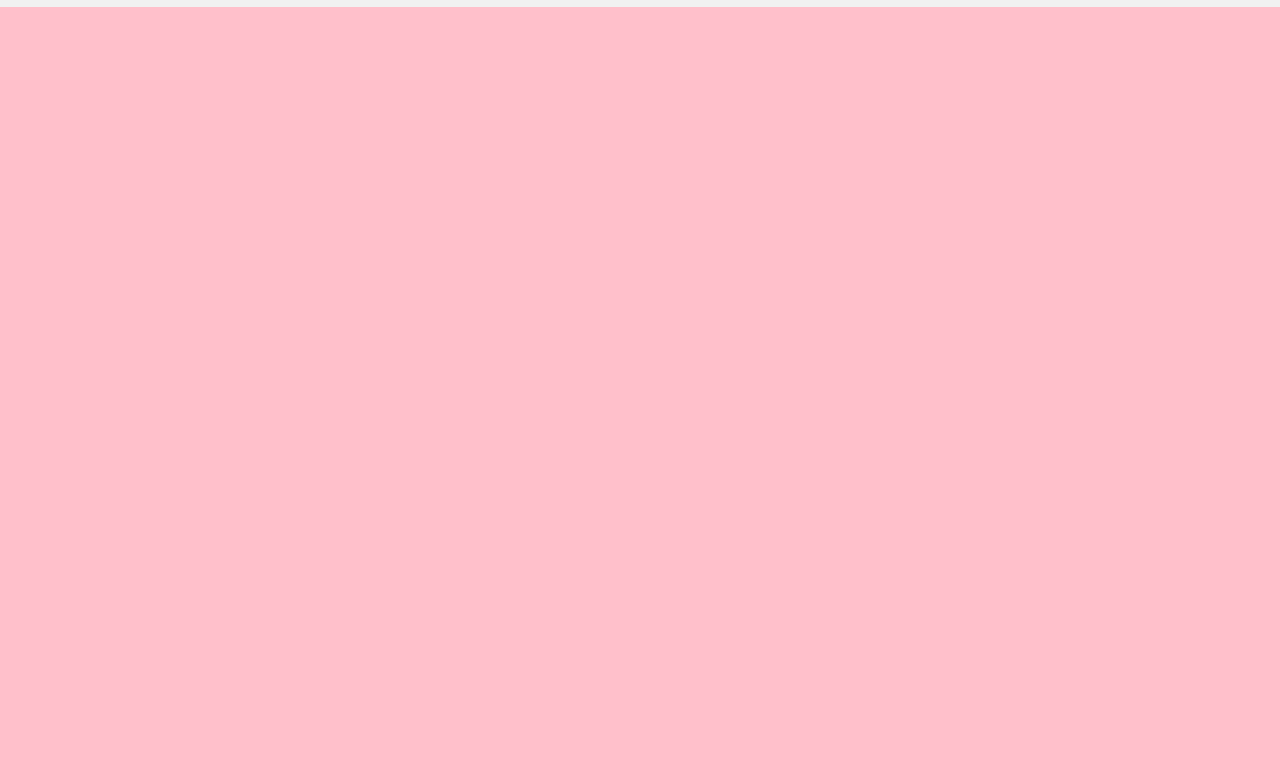
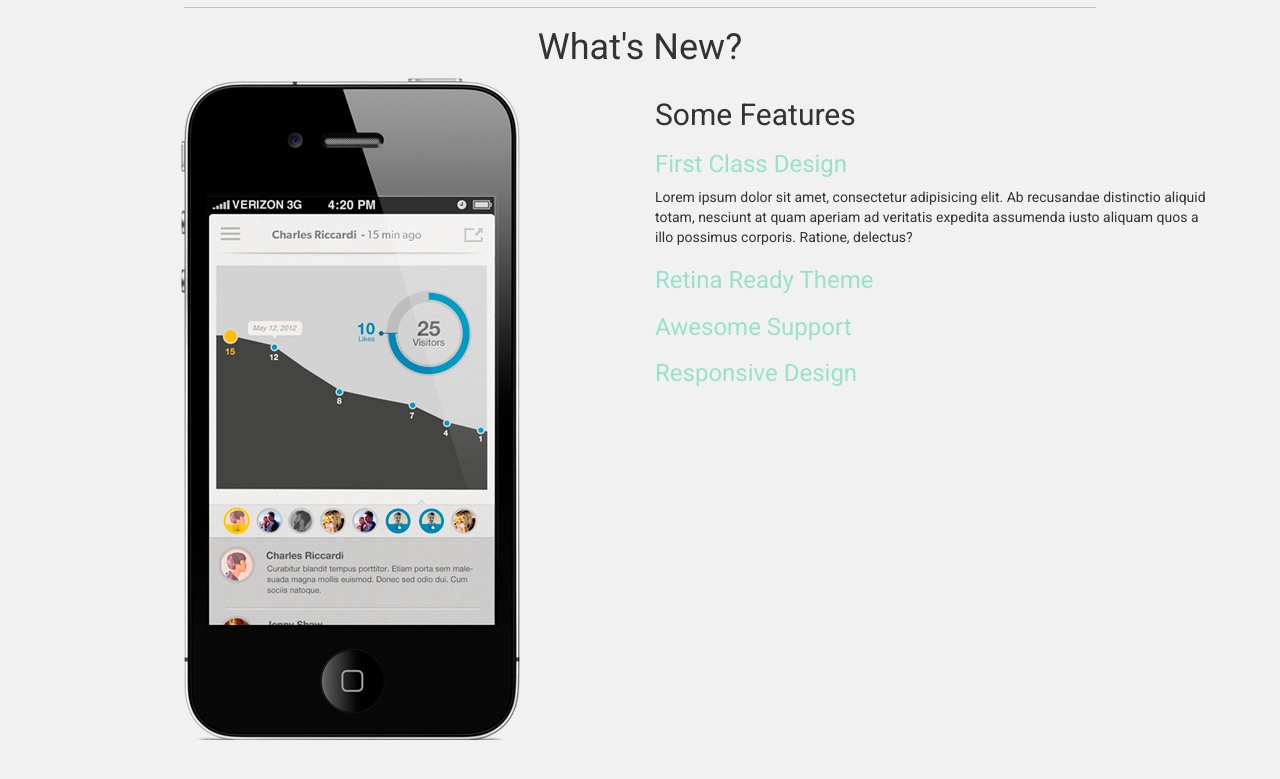
Before and after one commit to ValenMiranda/responsive-pratt, a plain HTML site: page index.html in a window 1280 px wide. Shown: the part 1007-1786 px from the top of the page. Before the commit the page ends 1014 px from the top, so only its background shows below. Drawn offline with nearby package versions, Linux system fonts and the light colour scheme.

Commit message:
seccion tres, whats new

```diff
--- a/assets/css/style.css
+++ b/assets/css/style.css
@@ -61,3 +61,14 @@ a.navbar-brand{
 	height: 1px;
 	background-color: silver;
 }
+/***********third section***********/
+.screenshots{
+	width: 100%;
+	margin: auto;
+	background-color: #34495E; /*azul*/
+	text-align: center;
+}
+.screenshots h1{
+	color: white;
+	padding: 30px;
+}
--- a/index.html
+++ b/index.html
@@ -72,6 +72,31 @@
 			</div>
 		</div>
 	</section>
+	<section class="new">
+		<div class="container">
+			<div class="row">
+				<div class="col-lg-12 col-md-12 col-sm-12 col-xs-12 text-center">
+					<div id="line">
+
+					</div>
+					<h1 class="app">What's New?</h1>
+				</div>
+			</div>
+	    	<div class="row">
+		        <div class="col-md-6">
+		        	<img src="assets/img/mobile.png" alt="mobile" class="img-responsive">
+		        </div>
+		        <div class="col-md-6">
+		        	<h2>Some Features</h2>
+		        	<h3>First Class Design</h3>
+		        	<p>Lorem ipsum dolor sit amet, consectetur adipisicing elit. Ab recusandae distinctio aliquid totam, nesciunt at quam aperiam ad veritatis expedita assumenda iusto aliquam quos a illo possimus corporis. Ratione, delectus?</p>
+		        	<h3>Retina Ready Theme</h3>
+		        	<h3>Awesome Support</h3>
+		        	<h3>Responsive Design</h3>
+		        </div>
+	    	</div>
+		</div>
+	</section>
 
 	<script src="assets/js/main.js"></script>
 </body>
```
